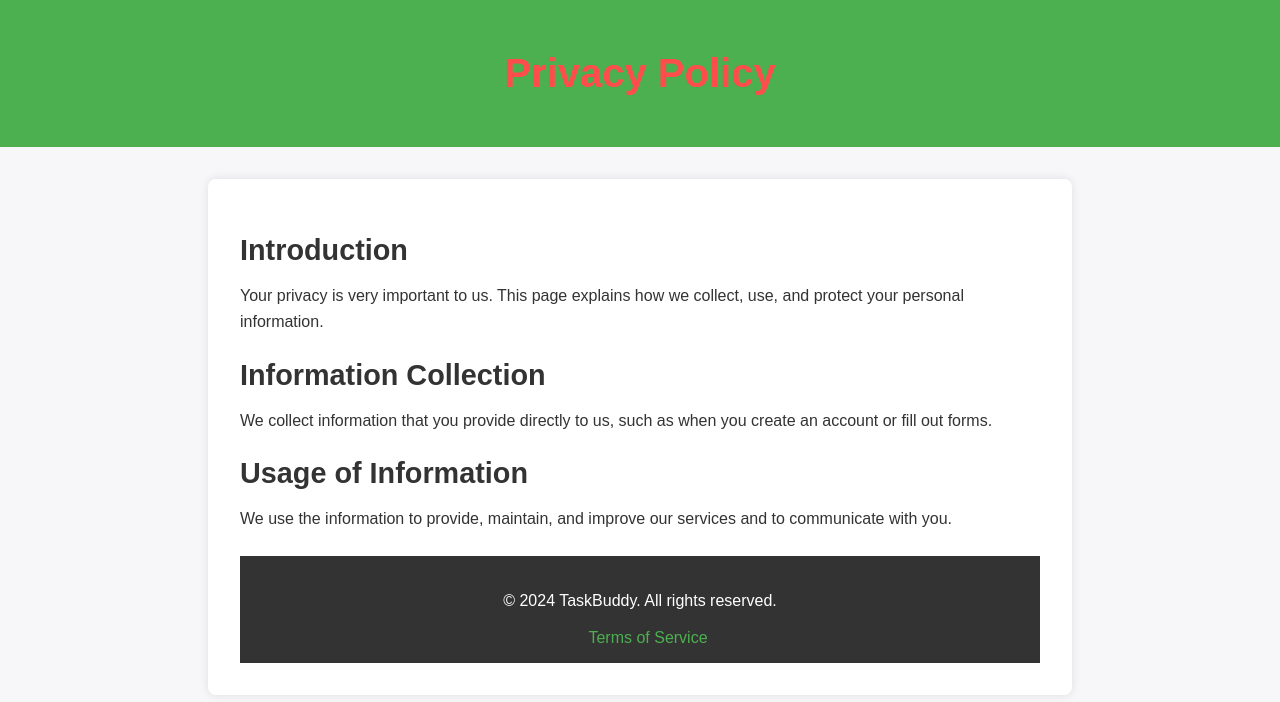
After one commit to AsathKhan/TaskBuddy, a Django app: page /policy/ in a window 1280 px wide. The commit adds this page. Shown: the top 702 px of the page. Run offline with Django 5.2, Linux system fonts and the light colour scheme.

Commit message:
privacy policy done

```diff
--- /dev/null
+++ b/BuddyWorks/static/BuddyWorks/css/privacy_policy.css
@@ -0,0 +1,60 @@
+body {
+    font-family: Arial, sans-serif;
+    margin: 0;
+    padding: 0;
+    background-color: #f7f7f9;
+    color: #333;
+}
+
+header {
+    background-color: #4CAF50;
+    padding: 1.5rem;
+    text-align: center;
+    color: white;
+}
+
+h1 {
+    font-size: 2.5rem;
+    color: #ff4d4d;
+}
+
+main {
+    padding: 2rem;
+    background-color: white;
+    max-width: 800px;
+    margin: 2rem auto;
+    box-shadow: 0 0 10px rgba(0, 0, 0, 0.1);
+    border-radius: 8px;
+}
+
+section {
+    margin-bottom: 1.5rem;
+}
+
+h2 {
+    font-size: 1.8rem;
+    color: #333;
+    margin-bottom: 0.5rem;
+}
+
+p {
+    font-size: 1rem;
+    line-height: 1.6;
+}
+
+footer {
+    background-color: #333;
+    color: white;
+    text-align: center;
+    padding: 1rem 0;
+}
+
+footer a {
+    color: #4CAF50;
+    margin-left: 1rem;
+    text-decoration: none;
+}
+
+footer a:hover {
+    text-decoration: underline;
+}
--- a/BuddyWorks/templates/BuddyWorks/index.html
+++ b/BuddyWorks/templates/BuddyWorks/index.html
@@ -3,7 +3,7 @@
 <head>
     <meta charset="UTF-8">
     <meta name="viewport" content="width=device-width, initial-scale=1.0">
-    <title>TaskBuddy</title>
+    <title>{% block title %}TaskBuddy{% endblock %}</title>
     {% load static%}
     <link rel="stylesheet" href="{% static 'BuddyWorks/css/index.css' %}">
     <script src="{% static 'BuddyWorks/js/index.js' %}" defer></script>
--- /dev/null
+++ b/BuddyWorks/templates/BuddyWorks/privacy_policy.html
@@ -0,0 +1,38 @@
+<!DOCTYPE html>
+<html lang="en">
+<head>
+    <meta charset="UTF-8">
+    <meta name="viewport" content="width=device-width, initial-scale=1.0">
+    <title>{% block title %}Privacy Policy{% endblock %}</title>
+    {% load static%}
+    <link rel="stylesheet" href="{% static 'BuddyWorks/css/privacy_policy.css' %}">
+</head>
+<body>
+    {% block content %}
+    <header>
+        <h1>Privacy Policy</h1>
+    </header>
+    <main>
+        <section>
+            <h2>Introduction</h2>
+            <p>Your privacy is very important to us. This page explains how we collect, use, and protect your personal information.</p>
+        </section>
+
+        <section>
+            <h2>Information Collection</h2>
+            <p>We collect information that you provide directly to us, such as when you create an account or fill out forms.</p>
+        </section>
+
+        <section>
+            <h2>Usage of Information</h2>
+            <p>We use the information to provide, maintain, and improve our services and to communicate with you.</p>
+        </section>
+
+        <footer>
+            <p>&copy; 2024 TaskBuddy. All rights reserved.</p>
+            <a href="">Terms of Service</a>
+        </footer>
+    </main>
+    {% endblock %}
+</body>
+</html>
--- a/BuddyWorks/urls.py
+++ b/BuddyWorks/urls.py
@@ -2,7 +2,7 @@ from django.urls import path
 from django.contrib.auth.views import LogoutView
 from BuddyWorks.views import index_view
 from .views import login_view, signup_view
-from .views import dashboard_view, about_view
+from .views import dashboard_view, about_view, privacy_policy_view
 
 urlpatterns=[
     path('', index_view, name="indexURL"),
@@ -10,5 +10,6 @@ urlpatterns=[
     path('logout/', LogoutView.as_view(next_page='indexURL'), name='logoutURL'),
     path('signup/', signup_view, name="signupURL"),
     path('dashboard/', dashboard_view, name="dashboardURL"),
-    path('about/', about_view, name='aboutURL')
+    path('about/', about_view, name='aboutURL'),
+    path('policy/', privacy_policy_view, name="privacy_policy.html"),
 ]
--- a/BuddyWorks/views.py
+++ b/BuddyWorks/views.py
@@ -57,3 +57,6 @@ def dashboard_view(request):
 
 def about_view(request):
     return render(request, "BuddyWorks/about.html")
+
+def privacy_policy_view(request):
+    return render(request, 'BuddyWorks/privacy_policy.html')
```
